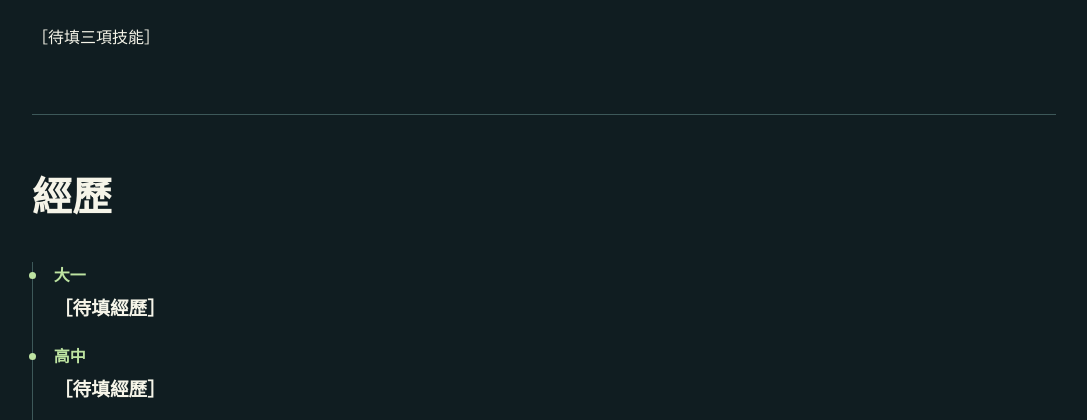
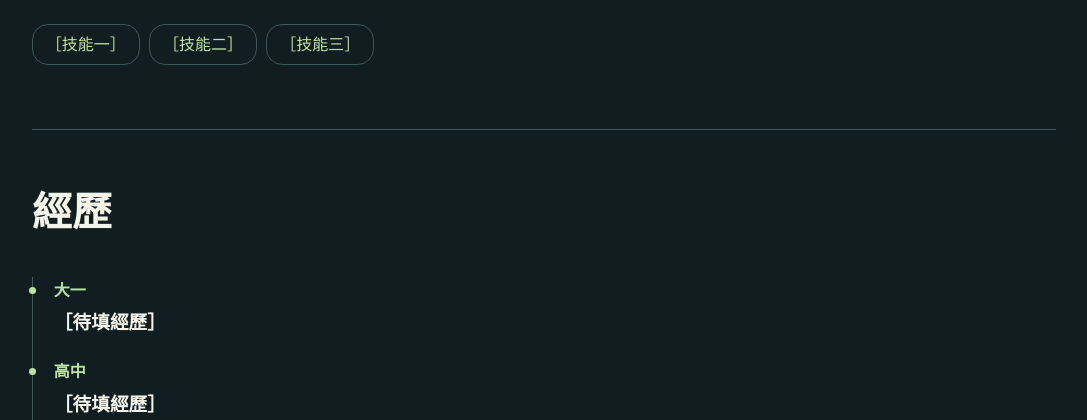
Before and after one commit to spencerohman/intro-cs-portfolio, a plain HTML site: page index.html in a window 1280 px wide. Shown: the part 680-1100 px from the top of the page, without its empty margins (96-1183 px from the left). Drawn offline with Linux system fonts and the light colour scheme.

Commit message:
feat: present skills as tags

```diff
--- a/index.html
+++ b/index.html
@@ -33,7 +33,7 @@
     </section>
     <section id="skills">
       <h2>技能</h2>
-      <p>［待填三項技能］</p>
+      <ul class="skill-list tags"><li>［技能一］</li><li>［技能二］</li><li>［技能三］</li></ul>
     </section>
     <section id="experience">
       <h2>經歷</h2>
```
